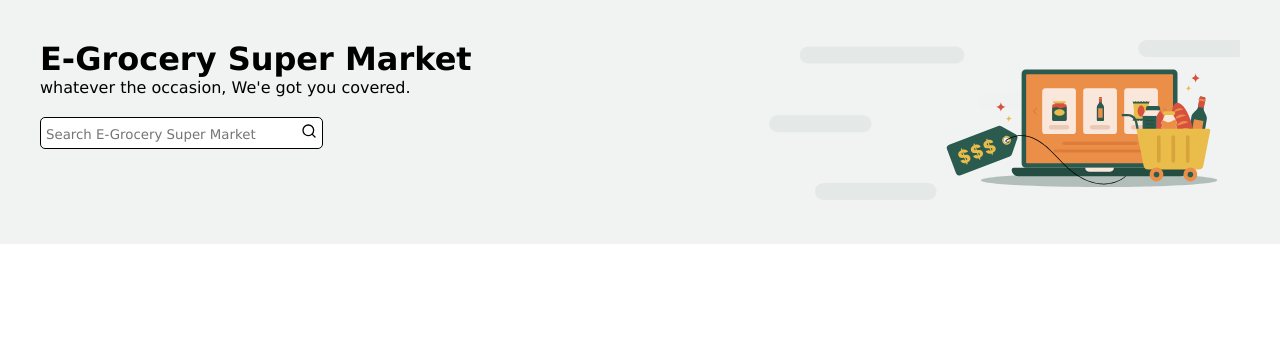
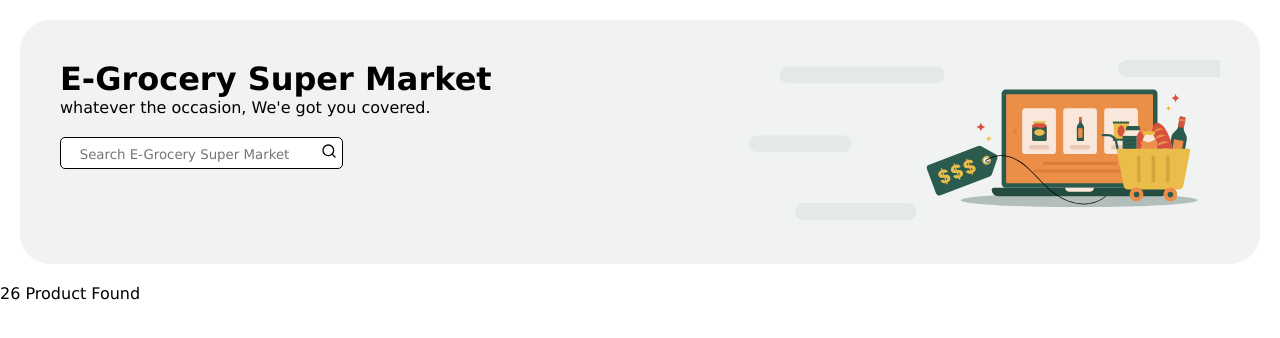
Before and after one commit to bhavy2408/CSS, a plain HTML site: page CSS projects/project 1/index.html in a window 1280 px wide. Drawn offline with Linux system fonts and the light colour scheme.

Commit message:
23-04-2026

```diff
--- a/CSS projects/project 1/index.html
+++ b/CSS projects/project 1/index.html
@@ -9,12 +9,13 @@
 </head>
 
 <body>
+    <div>
         <div class="header">
             <div style="justify-content: space-between;">
                 <h1>E-Grocery Super Market</h1>
                 <span>whatever the occasion, We'e got you covered.</span>
                 <div class="searching">
-                <input class="search" type="search" placeholder="Search E-Grocery Super Market">
+                    <input class="search" type="search" placeholder="Search E-Grocery Super Market" style="text-align: center;">
                     <img src="./assets/search.svg" alt="">
                 </div>
             </div>
@@ -22,6 +23,14 @@
                 <img src="./assets/image.svg" alt="">
             </div>
         </div>
+        <div>
+            <span>26 Product Found</span>
+            <div>
+
+            </div>
+        </div>
+    </div>
+
 
 </body>
 
--- a/CSS projects/project 1/style.css
+++ b/CSS projects/project 1/style.css
@@ -5,16 +5,19 @@
 
 }
 .header{
+    margin: 20px;
     background-color:#F0F3F2 ;
     padding: 40px;
     display: flex;
     justify-content: space-between;
+    border-radius: 30px;
 }
 .search{
     border: none;
     width: 250px;
     outline: none;
     padding: auto;
+
 
 }
 .searching{
```
Also changed, not shown: lecture/Selector 2/index.html (added, +96 -0 lines), lecture/Selector 2/style.css (added, +95 -0 lines). Lines whose indentation alone changed are shown as unchanged.
